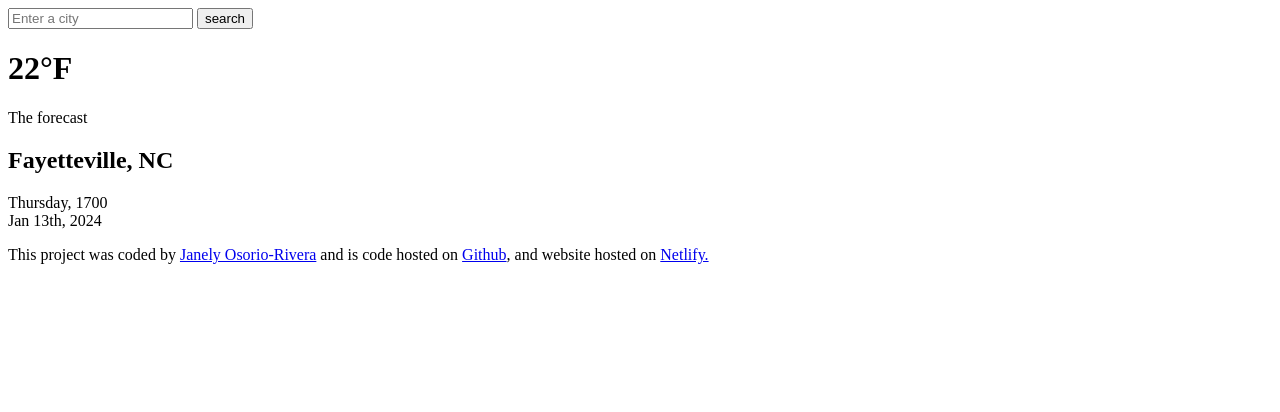
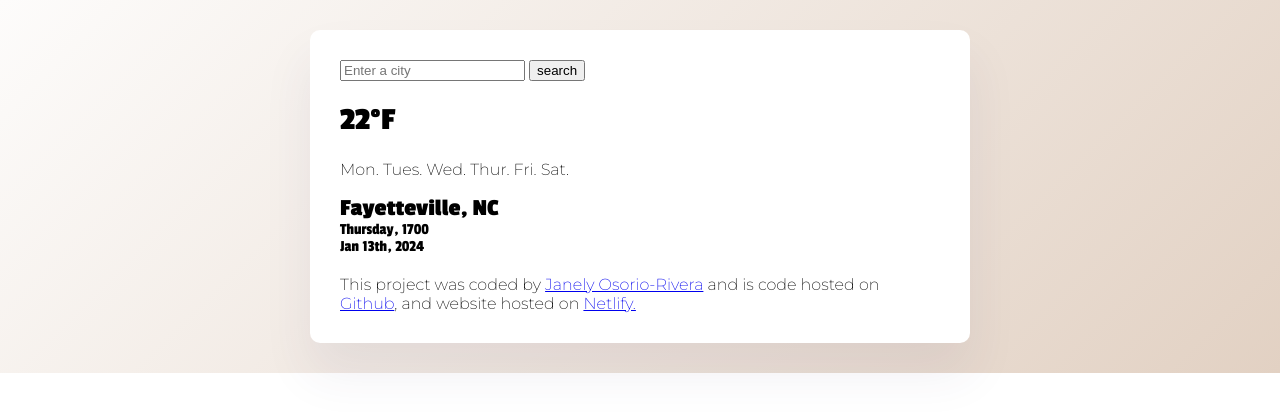
Before and after one commit to riveraborgesj/My-Vanilla-Project, a plain HTML site: page index.html in a window 1280 px wide. Drawn offline with Linux system fonts and the light colour scheme.

Commit message:
added fonts and created a div for the application itself

```diff
--- /dev/null
+++ b/INDEX.CSS
@@ -0,0 +1,42 @@
+body {
+  background: linear-gradient(135deg, #fdfcfb 0%, #e2d1c3 100%);
+  background-repeat: no-repeat;
+}
+h2 {
+  margin: 0px;
+}
+.date-time {
+  margin: 0px 0px 20px;
+}
+.container {
+  background-color: white;
+  max-width: 600px;
+  margin: 30px auto;
+  padding: 30px;
+  box-shadow: 0 30px 50px rgba(65, 50, 100, 0.08);
+  border-radius: 10px;
+}
+.passion-one-regular {
+  font-family: "Passion One", sans-serif;
+  font-weight: 400;
+  font-style: normal;
+}
+
+.passion-one-bold {
+  font-family: "Passion One", sans-serif;
+  font-weight: 700;
+  font-style: normal;
+}
+
+.passion-one-black {
+  font-family: "Passion One", sans-serif;
+  font-weight: 900;
+  font-style: normal;
+}
+
+.montserrat-font {
+  font-family: "Montserrat", sans-serif;
+  font-optical-sizing: auto;
+  font-weight: 200;
+  font-style: normal;
+}
--- a/index.html
+++ b/index.html
@@ -3,24 +3,39 @@
   <head>
     <meta charset="UTF-8" />
     <meta name="viewport" content="width=device-width, initial-scale=1.0" />
+    <link rel="preconnect" href="https://fonts.googleapis.com" />
+    <link rel="preconnect" href="https://fonts.gstatic.com" crossorigin />
+    <link rel="preconnect" href="https://fonts.googleapis.com" />
+    <link rel="preconnect" href="https://fonts.gstatic.com" crossorigin />
+    <link
+      href="https://fonts.googleapis.com/css2?family=Montserrat:ital,wght@0,100..900;1,100..900&family=Passion+One:wght@400;700;900&display=swap"
+      rel="stylesheet"
+    />
+    <link
+      href="https://fonts.googleapis.com/css2?family=Passion+One:wght@400;700;900&display=swap"
+      rel="stylesheet"
+    />
     <title>Vanilla Project</title>
+    <link rel="stylesheet" href="INDEX.CSS" />
   </head>
-  <body>
+  <body class="montserrat-font">
+    <div class="container">
       <header>
         <form>
           <input type="search" placeholder="Enter a city" required />
           <input type="submit" value="search" />
         </form>
       </header>
-    <h1>22°F</h1>
-    <p>The forecast</p>
+      <h1 class="passion-one-bold">22°F</h1>
+      <p>Mon. Tues. Wed. Thur. Fri. Sat.</p>
+      <div class="passion-one-regular">
         <h2>Fayetteville, NC</h2>
-    <p>
+        <p class="date-time">
           Thursday, 1700
           <br />
           Jan 13th, 2024
         </p>
-  </body>
+      </div>
       <footer>
         This project was coded by
         <a href="https://github.com/riveraborgesj" target="_blank"
@@ -36,4 +51,6 @@
           >Netlify.</a
         >
       </footer>
+    </div>
+  </body>
 </html>
```
Lines whose indentation alone changed are shown as unchanged.
